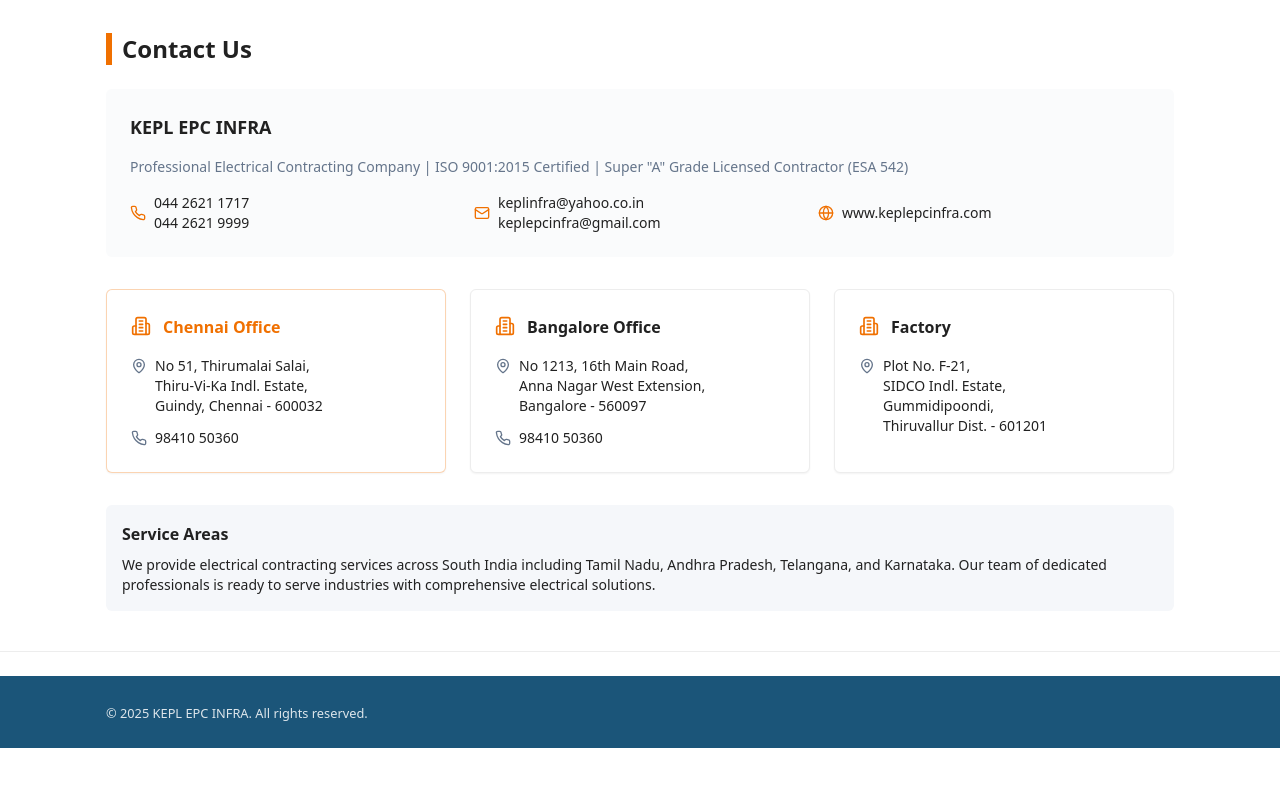
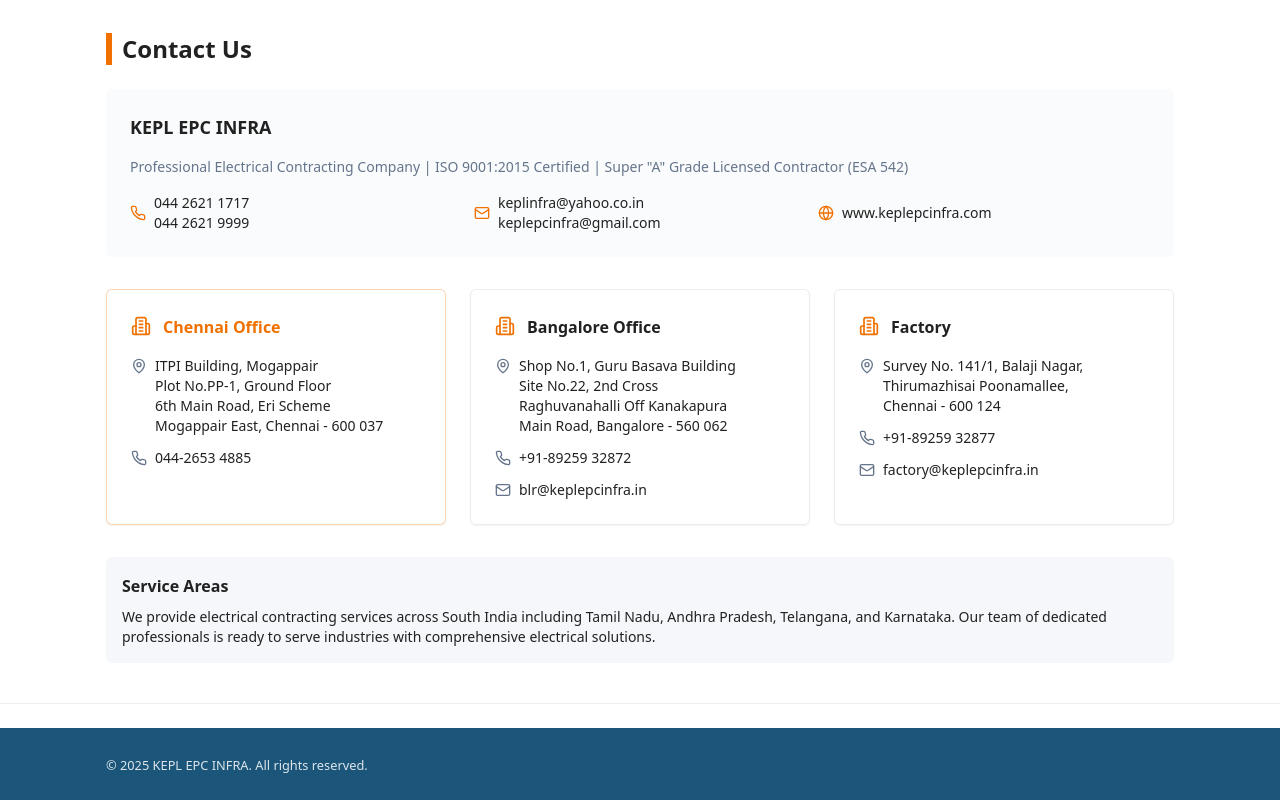
Before and after one commit to dincha/easy-start-html-css, a React (Vite) app: page / in a window 1280 px wide. Shown: the part 7511-8311 px from the top of the page. Before the commit the page ends 8259 px from the top, so only its background shows below. Built offline with nearby package versions, Linux system fonts and the light colour scheme; the HTML template or start-up script is replaced by a standard one.

Commit message:
Update address information

```diff
--- a/src/pages/Index.tsx
+++ b/src/pages/Index.tsx
@@ -446,14 +446,15 @@ const Index = () => {
                 <div className="flex items-start gap-2">
                   <MapPin className="h-4 w-4 text-muted-foreground flex-shrink-0 mt-0.5" />
                   <p>
-                    No 51, Thirumalai Salai,<br />
-                    Thiru-Vi-Ka Indl. Estate,<br />
-                    Guindy, Chennai - 600032
+                    ITPI Building, Mogappair<br />
+                    Plot No.PP-1, Ground Floor<br />
+                    6th Main Road, Eri Scheme<br />
+                    Mogappair East, Chennai - 600 037
                   </p>
                 </div>
                 <div className="flex items-center gap-2">
                   <Phone className="h-4 w-4 text-muted-foreground flex-shrink-0" />
-                  <span>98410 50360</span>
+                  <span>044-2653 4885</span>
                 </div>
               </div>
             </div>
@@ -468,14 +469,21 @@ const Index = () => {
                 <div className="flex items-start gap-2">
                   <MapPin className="h-4 w-4 text-muted-foreground flex-shrink-0 mt-0.5" />
                   <p>
-                    No 1213, 16th Main Road,<br />
-                    Anna Nagar West Extension,<br />
-                    Bangalore - 560097
+                    Shop No.1, Guru Basava Building<br />
+                    Site No.22, 2nd Cross<br />
+                    Raghuvanahalli Off Kanakapura<br />
+                    Main Road, Bangalore - 560 062
                   </p>
                 </div>
                 <div className="flex items-center gap-2">
                   <Phone className="h-4 w-4 text-muted-foreground flex-shrink-0" />
-                  <span>98410 50360</span>
+                  <span>+91-89259 32872</span>
+                </div>
+                <div className="flex items-center gap-2">
+                  <Mail className="h-4 w-4 text-muted-foreground flex-shrink-0" />
+                  <a href="mailto:blr@keplepcinfra.in" className="hover:text-accent transition-colors">
+                    blr@keplepcinfra.in
+                  </a>
                 </div>
               </div>
             </div>
@@ -490,11 +498,20 @@ const Index = () => {
                 <div className="flex items-start gap-2">
                   <MapPin className="h-4 w-4 text-muted-foreground flex-shrink-0 mt-0.5" />
                   <p>
-                    Plot No. F-21,<br />
-                    SIDCO Indl. Estate,<br />
-                    Gummidipoondi,<br />
-                    Thiruvallur Dist. - 601201
+                    Survey No. 141/1, Balaji Nagar,<br />
+                    Thirumazhisai Poonamallee,<br />
+                    Chennai - 600 124
                   </p>
+                </div>
+                <div className="flex items-center gap-2">
+                  <Phone className="h-4 w-4 text-muted-foreground flex-shrink-0" />
+                  <span>+91-89259 32877</span>
+                </div>
+                <div className="flex items-center gap-2">
+                  <Mail className="h-4 w-4 text-muted-foreground flex-shrink-0" />
+                  <a href="mailto:factory@keplepcinfra.in" className="hover:text-accent transition-colors">
+                    factory@keplepcinfra.in
+                  </a>
                 </div>
               </div>
             </div>
```
